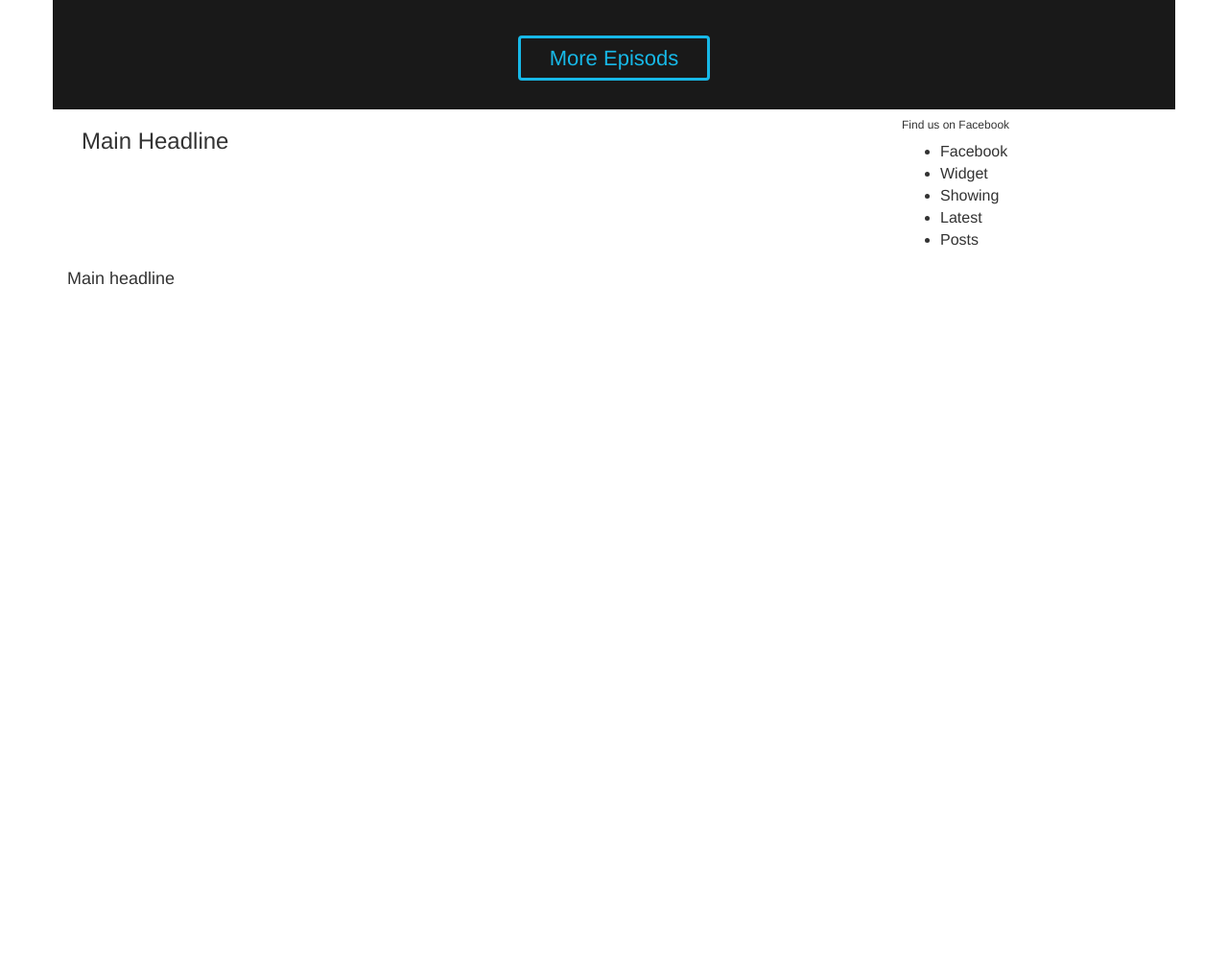
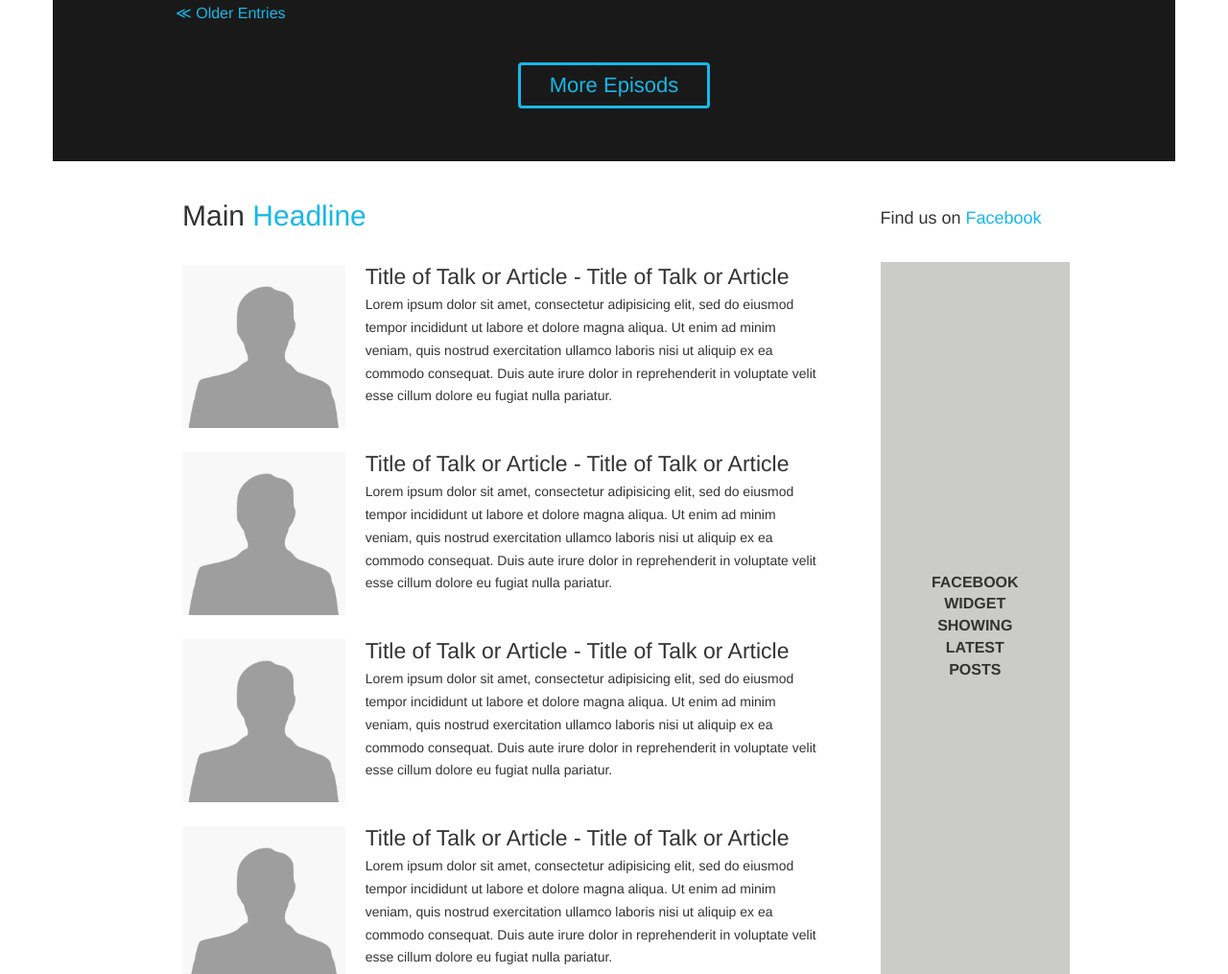
Before and after one commit to helengladun/cursor, a plain HTML site: page index.html in a window 1280 px wide. Shown: the part 1785-2800 px from the top of the page at 96% size. Before the commit the page ends 2097 px from the top, so only its background shows below. Drawn offline with Linux system fonts and the light colour scheme.

Commit message:
Added styles for Popular Episodes and Facebook Sections

```diff
--- a/css/main.styl
+++ b/css/main.styl
@@ -7,6 +7,8 @@ body
     margin 0 auto
 .text-white
     color #fff
+.colored-text
+    color rgb(23, 184, 231)
 .top-bar
     background white
     .navbar-default
@@ -38,7 +40,12 @@ body
             margin-bottom 30px
         .btn
             padding 10px 36px
-
+.page-wrapper
+    .container
+        width: 970px
+    .main-header
+        .container
+            width 1170px
 
 section.logos .logos-list
     list-style-type none
@@ -51,7 +58,7 @@ section.logos .logos-list
         font-weight 800
 
 div.subscribe
-    background rgb(23, 184, 231);
+    background rgb(23, 184, 231)
     margin-top 15px
     font-size 15px
     .subscribe-container
@@ -77,8 +84,6 @@ section.latest
     h2
       text-align center
       margin 0
-      span
-          color rgb(23, 184, 231)
 .guests-container
     padding 40px 20px
     img
@@ -87,7 +92,7 @@ section.latest
         height auto
         margin auto
     .guest-text
-        h2
+        h3
             color rgb(23, 184, 231)
             margin 0
             font-size: 20px
@@ -108,7 +113,7 @@ section.latest
             margin: auto;
     .latest-text
         margin-top 40px
-        h2
+        h3
             color rgb(23, 184, 231)
             margin 0
             font-size: 20px
@@ -139,7 +144,49 @@ section.latest
             width 200px
             font-size 22px
             color rgb(23, 184, 231)
-            margin 0 auto
+            margin 0 auto 25px
         .btn:hover
             color #fff
             background rgb(23, 184, 231)
+.popular-container
+    padding 40px 10px 30px 35px
+    h2
+        margin 0
+    .popular-wrapper
+        margin 35px 0 15px
+        display inline-block
+        article
+            margin 0 0 25px 0
+
+    .popular-text
+        padding 0 20px
+        p
+            line-height 1.7
+            font-size 14px
+    h3
+        margin 0 0 5px 0
+        font-size 23px
+    .popular-img
+        padding 0
+        img
+            width 170px
+            height auto
+            display block
+
+.facebook-section
+    padding 40px 10px 30px 35px
+    .fb-block
+        margin-top 35px
+        background rgb(203, 203, 202)
+        height 760px
+    .fb-block ul
+        list-style-type none
+        padding 0
+        height: inherit;
+        display flex
+        flex-direction column
+        align-items center
+        justify-content center
+        li
+            font-weight 700
+            text-transform uppercase
--- a/css/styles.css
+++ b/css/styles.css
@@ -9,6 +9,9 @@ body {
 }
 .text-white {
   color: #fff;
+}
+.colored-text {
+  color: #17b8e7;
 }
 .top-bar {
   background: #fff;
@@ -46,6 +49,12 @@ body {
 }
 .header-banner .jumbotron-text .btn {
   padding: 10px 36px;
+}
+.page-wrapper .container {
+  width: 970px;
+}
+.page-wrapper .main-header .container {
+  width: 1170px;
 }
 section.logos .logos-list {
   list-style-type: none;
@@ -91,10 +100,6 @@ section.latest h2 {
   text-align: center;
   margin: 0;
 }
-section.guests h2 span,
-section.latest h2 span {
-  color: #17b8e7;
-}
 .guests-container {
   padding: 40px 20px;
 }
@@ -104,7 +109,7 @@ section.latest h2 span {
   height: auto;
   margin: auto;
 }
-.guests-container .guest-text h2 {
+.guests-container .guest-text h3 {
   color: #17b8e7;
   margin: 0;
   font-size: 20px;
@@ -129,7 +134,7 @@ section.latest .latest-article img {
 section.latest .latest-text {
   margin-top: 40px;
 }
-section.latest .latest-text h2 {
+section.latest .latest-text h3 {
   color: #17b8e7;
   margin: 0;
   font-size: 20px;
@@ -161,9 +166,62 @@ section.latest .btn-container .btn {
   width: 200px;
   font-size: 22px;
   color: #17b8e7;
-  margin: 0 auto;
+  margin: 0 auto 25px;
 }
 section.latest .btn-container .btn:hover {
   color: #fff;
   background: #17b8e7;
 }
+.popular-container {
+  padding: 40px 10px 30px 35px;
+}
+.popular-container h2 {
+  margin: 0;
+}
+.popular-container .popular-wrapper {
+  margin: 35px 0 15px;
+  display: inline-block;
+}
+.popular-container .popular-wrapper article {
+  margin: 0 0 25px 0;
+}
+.popular-container .popular-text {
+  padding: 0 20px;
+}
+.popular-container .popular-text p {
+  line-height: 1.7;
+  font-size: 14px;
+}
+.popular-container h3 {
+  margin: 0 0 5px 0;
+  font-size: 23px;
+}
+.popular-container .popular-img {
+  padding: 0;
+}
+.popular-container .popular-img img {
+  width: 170px;
+  height: auto;
+  display: block;
+}
+.facebook-section {
+  padding: 40px 10px 30px 35px;
+}
+.facebook-section .fb-block {
+  margin-top: 35px;
+  background: #cbcbca;
+  height: 760px;
+}
+.facebook-section .fb-block ul {
+  list-style-type: none;
+  padding: 0;
+  height: inherit;
+  display: flex;
+  flex-direction: column;
+  align-items: center;
+  justify-content: center;
+}
+.facebook-section .fb-block ul li {
+  font-weight: 700;
+  text-transform: uppercase;
+}
--- a/index.html
+++ b/index.html
@@ -116,7 +116,7 @@
         <!-- Featured Guests Section: Begin -->
         <section class="guests">
           <div class="container">
-            <h2>Main <span>Headline</span></h2>
+            <h2>Main <span class="colored-text">Headline</span></h2>
             <div class="guests-container row">
               <article class="guest col-md-6">
                 <div class="row">
@@ -124,8 +124,8 @@
                     <img src="img/human.png" alt="">
                   </div>
                   <div class="guest-text col-md-7">
-                    <h2>Title of Talk or Article -
-                      Title of Talk or Article</h2>
+                    <h3>Title of Talk or Article -
+                      Title of Talk or Article</h3>
                     <p>Lorem ipsum dolor sit amet, consectetur adipisicing elit,
                       sed do eiusmod tempor incididunt ut labore et dolore magna
                       aliqua. Ut enim ad minim veniam</p>
@@ -138,8 +138,8 @@
                     <img src="img/human.png" alt="">
                   </div>
                   <div class="guest-text col-md-7">
-                    <h2>Title of Talk or Article -
-                      Title of Talk or Article</h2>
+                    <h3>Title of Talk or Article -
+                      Title of Talk or Article</h3>
                     <p>Lorem ipsum dolor sit amet, consectetur adipisicing elit,
                       sed do eiusmod tempor incididunt ut labore et dolore magna
                       aliqua. Ut enim ad minim veniam</p>
@@ -154,8 +154,8 @@
                     <img src="img/human.png" alt="">
                   </div>
                   <div class="guest-text col-md-7">
-                    <h2>Title of Talk or Article -
-                      Title of Talk or Article</h2>
+                    <h3>Title of Talk or Article -
+                      Title of Talk or Article</h3>
                     <p>Lorem ipsum dolor sit amet, consectetur adipisicing elit,
                       sed do eiusmod tempor incididunt ut labore et dolore magna
                       aliqua. Ut enim ad minim veniam</p>
@@ -168,8 +168,8 @@
                     <img src="img/human.png" alt="">
                   </div>
                   <div class="guest-text col-md-7">
-                    <h2>Title of Talk or Article -
-                      Title of Talk or Article</h2>
+                    <h3>Title of Talk or Article -
+                      Title of Talk or Article</h3>
                     <p>Lorem ipsum dolor sit amet, consectetur adipisicing elit,
                       sed do eiusmod tempor incididunt ut labore et dolore magna
                       aliqua. Ut enim ad minim veniam</p>
@@ -180,17 +180,16 @@
           </div>
         </section>
         <!-- Featured Guests Section: End -->
-
         <!-- Latest Episodes Section: Begin -->
         <section class="latest text-white">
           <div class="container">
-            <h2 >Main <span>Headline</span></h2>
+            <h2 >Main <span class="colored-text">Headline</span></h2>
             <div class="latest-container row">
               <article class="latest-article col-md-3">
                 <img src="img/human.jpg" alt="">
                 <div class="latest-text">
-                  <h2>Title of Talk or Article -
-                    Title of Talk or Article</h2>
+                  <h3>Title of Talk or Article -
+                    Title of Talk or Article</h3>
                   <p>Lorem ipsum dolor sit amet, consectetur adipisicing elit,
                     sed do eiusmod tempor incididunt ut labore et dolore magna
                     aliqua. Ut enim ad minim veniam.</p>
@@ -200,8 +199,8 @@
               <article class="latest-article col-md-3">
                 <img src="img/human.jpg" alt="">
                 <div class="latest-text">
-                  <h2>Title of Talk or Article -
-                    Title of Talk or Article</h2>
+                  <h3>Title of Talk or Article -
+                    Title of Talk or Article</h3>
                   <p>Lorem ipsum dolor sit amet, consectetur adipisicing elit,
                     sed do eiusmod tempor incididunt ut labore et dolore magna
                     aliqua. Ut enim ad minim veniam.</p>
@@ -211,8 +210,8 @@
               <article class="latest-article col-md-3">
                 <img src="img/human.jpg" alt="">
                 <div class="latest-text">
-                  <h2>Title of Talk or Article -
-                    Title of Talk or Article</h2>
+                  <h3>Title of Talk or Article -
+                    Title of Talk or Article</h3>
                   <p>Lorem ipsum dolor sit amet, consectetur adipisicing elit,
                     sed do eiusmod tempor incididunt ut labore et dolore magna
                     aliqua. Ut enim ad minim veniam.</p>
@@ -222,8 +221,8 @@
               <article class="latest-article col-md-3">
                 <img src="img/human.jpg" alt="">
                 <div class="latest-text">
-                  <h2>Title of Talk or Article -
-                    Title of Talk or Article</h2>
+                  <h3>Title of Talk or Article -
+                    Title of Talk or Article</h3>
                   <p>Lorem ipsum dolor sit amet, consectetur adipisicing elit,
                     sed do eiusmod tempor incididunt ut labore et dolore magna
                     aliqua. Ut enim ad minim veniam.</p>
@@ -241,64 +240,86 @@
           </div>
         </section>
         <!-- Latest Episodes Section: End -->
-
-        <!--Popular and Facebook Blocks: Begin -->
-        <section class="popular">
+        <!--Popular Episodes and Facebook Sections: Begin -->
+        <div class="popular-block">
           <div class="container">
-            <!--Popular Block: Begin -->
-            <div class="popular-articles-list col-md-9">
-              <h3>Main Headline</h3>
-              <article class="popular-article">
-                <div class="photo col-md-4">
-
+            <div class="row">
+              <!--Popular Episodes Section: Begin -->
+              <section class="popular-container col-md-9">
+                <h2>Main <span class="colored-text">Headline</span></h2>
+                <div class="popular-wrapper">
+                  <article class="popular-article row">
+                    <div class="popular-img col-md-3">
+                      <img src="img/human.png" alt="">
                     </div>
-                <div class="popular-text col-md-8">
-                  <h3></h3>
-                  <div class="popular-description">
-
-                  </div>
+                    <div class="popular-text col-md-9">
+                      <h3>Title of Talk or Article -
+                        Title of Talk or Article</h3>
+                      <p>Lorem ipsum dolor sit amet, consectetur adipisicing
+                        elit, sed do eiusmod tempor incididunt ut labore
+                        et dolore magna aliqua. Ut enim ad minim veniam,
+                        quis nostrud exercitation ullamco laboris nisi
+                        ut aliquip ex ea commodo consequat. Duis aute irure
+                        dolor in reprehenderit in voluptate velit esse cillum
+                        dolore eu fugiat nulla pariatur.</p>
                     </div>
                   </article>
-              <article class="popular-article">
-                <div class="photo col-md-4">
-
+                  <article class="popular-article row">
+                    <div class="popular-img col-md-3">
+                      <img src="img/human.png" alt="">
                     </div>
-                <div class="popular-text col-md-8">
-                  <h3></h3>
-                  <div class="popular-description">
-
-                  </div>
+                    <div class="popular-text col-md-9">
+                      <h3>Title of Talk or Article -
+                        Title of Talk or Article</h3>
+                      <p>Lorem ipsum dolor sit amet, consectetur adipisicing
+                        elit, sed do eiusmod tempor incididunt ut labore
+                        et dolore magna aliqua. Ut enim ad minim veniam,
+                        quis nostrud exercitation ullamco laboris nisi
+                        ut aliquip ex ea commodo consequat. Duis aute irure
+                        dolor in reprehenderit in voluptate velit esse cillum
+                        dolore eu fugiat nulla pariatur.</p>
                     </div>
                   </article>
-              <article class="popular-article">
-                <div class="photo col-md-4">
-
+                  <article class="popular-article row">
+                    <div class="popular-img col-md-3">
+                      <img src="img/human.png" alt="">
                     </div>
-                <div class="popular-text col-md-8">
-                  <h3></h3>
-                  <div class="popular-description">
-
-                  </div>
+                    <div class="popular-text col-md-9">
+                      <h3>Title of Talk or Article -
+                        Title of Talk or Article</h3>
+                      <p>Lorem ipsum dolor sit amet, consectetur adipisicing
+                        elit, sed do eiusmod tempor incididunt ut labore
+                        et dolore magna aliqua. Ut enim ad minim veniam,
+                        quis nostrud exercitation ullamco laboris nisi
+                        ut aliquip ex ea commodo consequat. Duis aute irure
+                        dolor in reprehenderit in voluptate velit esse cillum
+                        dolore eu fugiat nulla pariatur.</p>
                     </div>
                   </article>
-              <article class="popular-article">
-                <div class="photo col-md-4">
-
+                  <article class="popular-article row">
+                    <div class="popular-img col-md-3">
+                      <img src="img/human.png" alt="">
                     </div>
-                <div class="popular-text col-md-8">
-                  <h3></h3>
-                  <div class="popular-description">
-
-                  </div>
+                    <div class="popular-text col-md-9">
+                      <h3>Title of Talk or Article -
+                        Title of Talk or Article</h3>
+                      <p>Lorem ipsum dolor sit amet, consectetur adipisicing
+                        elit, sed do eiusmod tempor incididunt ut labore
+                        et dolore magna aliqua. Ut enim ad minim veniam,
+                        quis nostrud exercitation ullamco laboris nisi
+                        ut aliquip ex ea commodo consequat. Duis aute irure
+                        dolor in reprehenderit in voluptate velit esse cillum
+                        dolore eu fugiat nulla pariatur.</p>
                     </div>
                   </article>
                 </div>
-            <!--Popular Block: End -->
-            <!--Facebook Block: Begin -->
+              </section>
+              <!--Popular Episodes Section: End -->
+              <!--Facebook Section: Begin -->
               <div class="facebook-section col-md-3">
-              <h6>Find us on Facebook</h6>
-              <div class="fb-blok">
-                <ul>
+                <h4>Find us on <span class="colored-text">Facebook</span></h4>
+                <div class="fb-block">
+                  <ul class="fb-links">
                     <li>Facebook</li>
                     <li>Widget</li>
                     <li>Showing</li>
@@ -307,10 +328,12 @@
                   </ul>
                 </div>
               </div>
-            <!--Facebook Block: End -->
+              <!--Facebook Section: End -->
             </div>
-        </section>
-        <!--Popular and Facebook Blocks: End -->
+          </div>
+        </div>
+        <!--Popular Episodes and Facebook Sections: Begin -->
+
         <!--How to consume Block: Begin -->
         <section class="to-consume">
           <div class="container">
```
Lines whose indentation alone changed are shown as unchanged.
